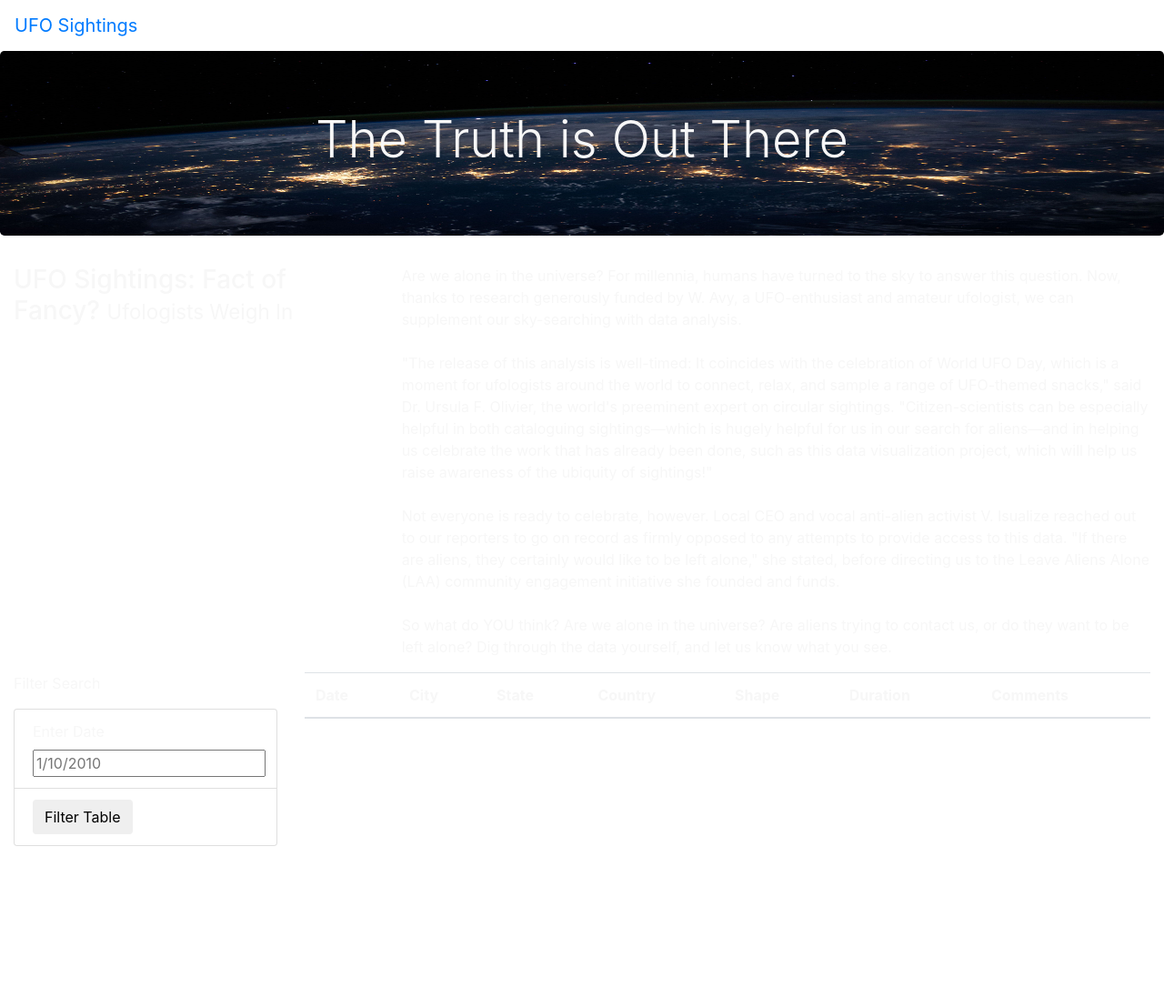
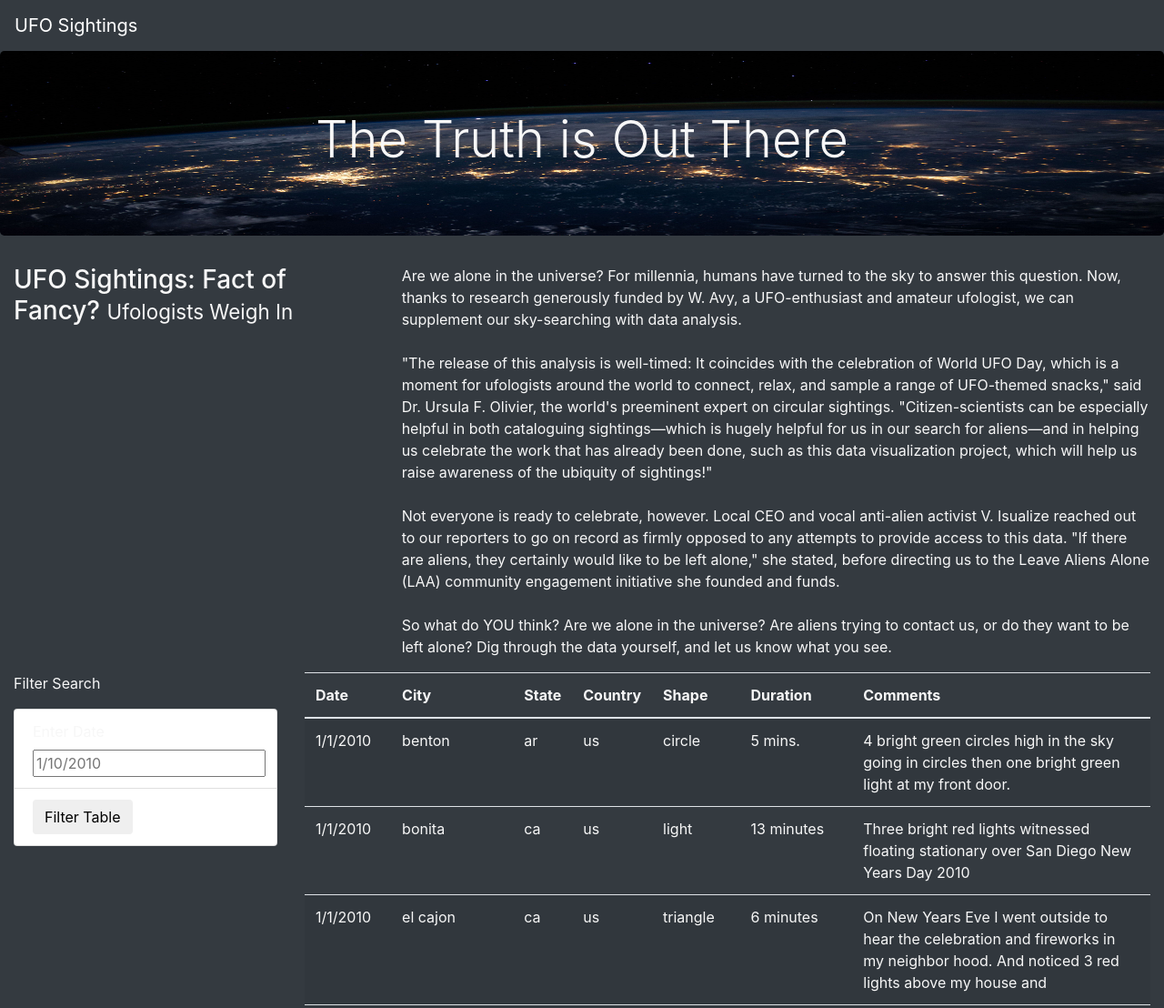
Before and after one commit to charlotterotner/UFOs, a plain HTML site: page static/index.html in a window 1280 px wide. Shown: the top 1108 px of the page at 91% size. Before the commit the page ends 930 px from the top, so only its background shows below. Drawn offline with nearby package versions, Linux system fonts and the light colour scheme; files that its build step writes are made by us from their sources; files whose address does not match are found by name.

Commit message:
updated file paths

```diff
--- a/static/index.html
+++ b/static/index.html
@@ -10,11 +10,11 @@
       href="https://maxcdn.bootstrapcdn.com/bootstrap/4.0.0/css/bootstrap.min.css"
       integrity="sha384-Gn5384xqQ1aoWXA+058RXPxPg6fy4IWvTNh0E263XmFcJlSAwiGgFAW/dAiS6JXm"
       crossorigin="anonymous"
-    /><link rel="stylesheet" href="static/css/style.css">
+    /><link rel="stylesheet" href="CSS/style.css">
 </head>
-<body>
+<body class="bg-dark">
     <div class="wrapper">
-        <nav class="navbar navbar-expand-lg">
+        <nav class="navbar navbar-dark bg-dark navbar-expand-lg">
             <a class="navbar-brand" href="index.html">UFO Sightings</a>
           </nav>
           <div class="jumbotron">
@@ -68,7 +68,7 @@
         </div>
       </div>
     <script src="https://cdnjs.cloudflare.com/ajax/libs/d3/4.11.0/d3.js"></script>
-    <script src="static/JS/data.js"></script>
-    <script src="static/JS/app.js"></script>
+    <script src="JS/data.js"></script>
+    <script src="JS/app.js"></script>
 </body>
 </html>
```
